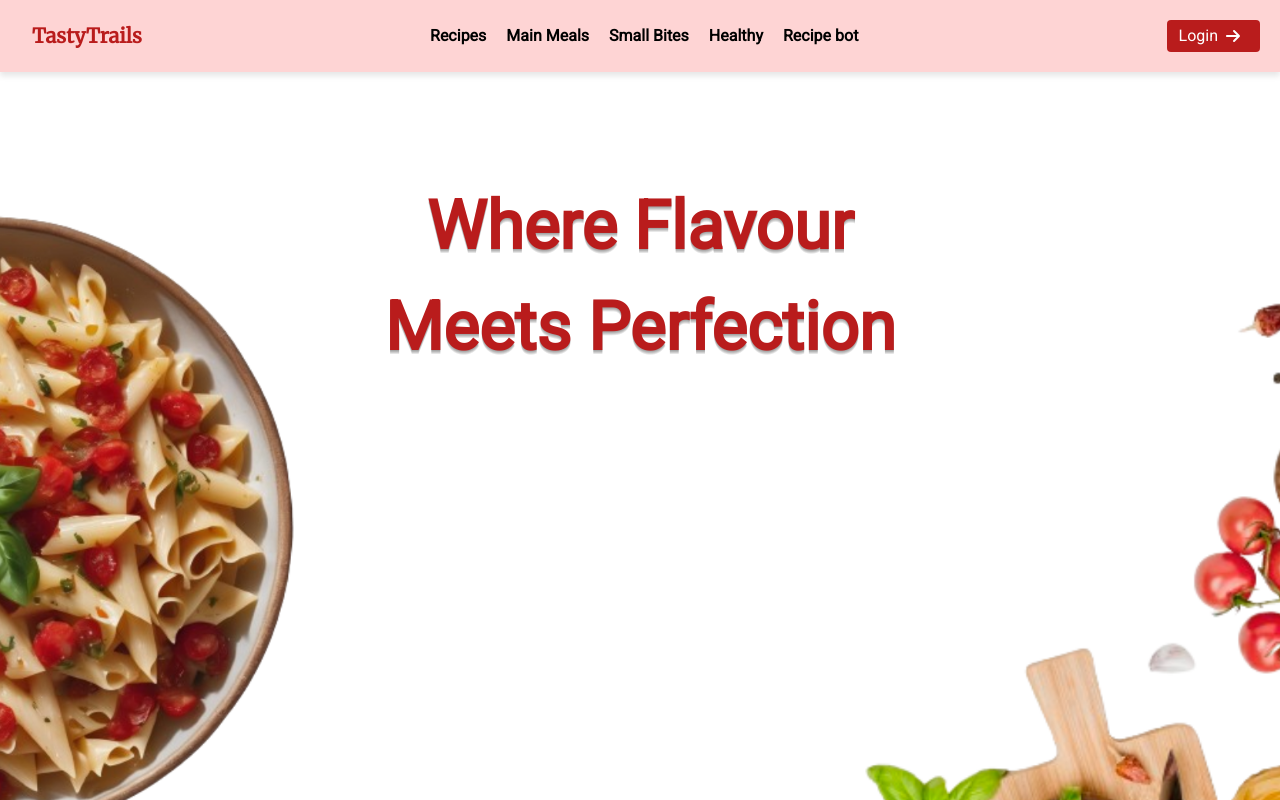
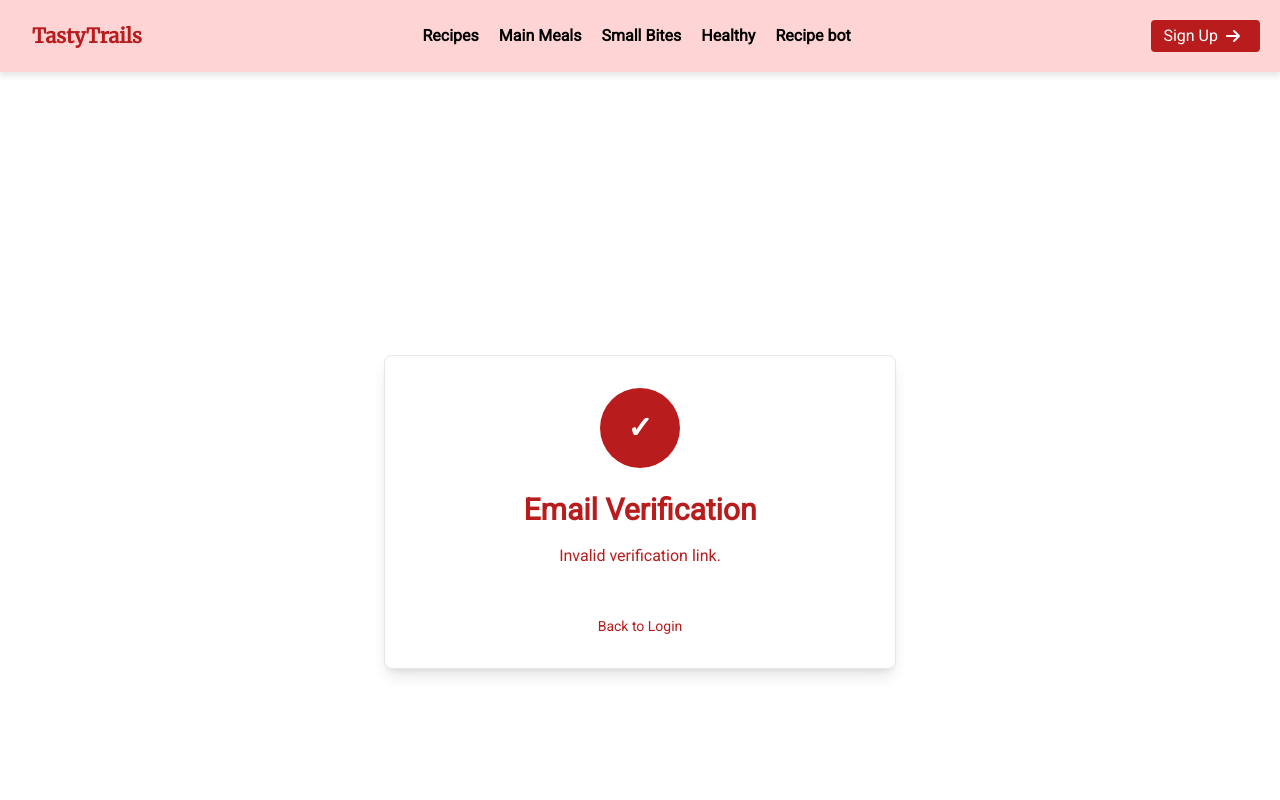
Before and after one commit to AlfiyaSiddique/TastyTrails, a React (Vite) app in the folder frontend/: page /verify-email in a window 1280 px wide. Before the commit this address led to /. Shown: the top 800 px of the page. Built offline with nearby package versions, Linux system fonts and the light colour scheme; no server answers.

Commit message:
frontend-email-verification

```diff
--- a/frontend/src/App.jsx
+++ b/frontend/src/App.jsx
@@ -22,7 +22,7 @@ import NotFound from "./Pages/NotFound.jsx";
 import ResetPassword from "./Pages/ResetPassword.jsx";
 import ForgotPassword from "./Pages/ForgotPassword.jsx";
 import RecipeSuggestions from "./Pages/RecipeSuggestions.jsx";
-
+import EmailVerification from "./Pages/EmailVerification.jsx"
 function App() {
   const [showScroll, setShowScroll] = useState(false);
 
@@ -61,6 +61,7 @@ function App() {
           <Route path="/" element={<Landing />} />
           <Route path="/login" element={<Login />} />
           <Route path="/signup" element={<Signup />} />
+          <Route path="/verify-email" element={<EmailVerification/>}></Route>
           <Route path="/forgot_password" element={<ForgotPassword />} />
           <Route path="/reset_password/:token" element={<ResetPassword />} />
           <Route
--- /dev/null
+++ b/frontend/src/Pages/EmailVerification.jsx
@@ -0,0 +1,110 @@
+import { useState, useEffect } from "react";
+import axios from "axios";
+import { useLocation } from "react-router-dom";
+import { toast, ToastContainer } from "react-toastify";
+import { useNavigate } from "react-router-dom";
+const AccountVerificationPage = () => {
+  const [isVerified, setIsVerified] = useState(false);
+  const [loading, setLoading] = useState(true); // To show loading while verifying
+  const [error, setError] = useState(null);
+  const location = useLocation();
+  const backendURL = import.meta.env.VITE_BACKEND_URL;
+  // Extract the token from the URL query parameters
+  const navigator = useNavigate();
+  const queryParams = new URLSearchParams(location.search);
+  const token = queryParams.get("token");
+  const jwt = queryParams.get("jtoken");
+  const userId = queryParams.get("id");
+  useEffect(() => {
+    if (token) {
+      verifyAccount(token);
+    } else {
+      setError("Invalid verification link.");
+      setLoading(false);
+    }
+  }, [token]);
+
+  // Function to handle account verification
+  const verifyAccount = async (token) => {
+    try {
+      setLoading(true);
+
+      // Send a GET request with the token in the URL
+      const response = await axios.get(
+        `${backendURL}/api/verify-account?token=${token}`
+      );
+
+      if (response.status === 200) {
+        const userData = await axios.post(`${backendURL}/api/user/fetch`, {
+          id: userId,
+        });
+        console.log(userData);
+        setTimeout(() => {
+          setIsVerified(true);
+          navigator(`/user/${userData.data._id}`, {
+            state: { user: userData.data },
+          });
+        }, 2000); // Redirect after a short delay
+        localStorage.setItem("tastytoken", JSON.stringify(jwt));
+
+        localStorage.setItem(
+          "username",
+          JSON.stringify(userData.data.username)
+        );
+
+
+      } else {
+        setError("Verification failed. Please try again.");
+      }
+    } catch (error) {
+      setError(
+        error.response?.data?.message ||
+          "Verification failed. Please try again."
+      );
+    } finally {
+      setLoading(false);
+    }
+  };
+
+  return (
+    <div className="min-h-screen flex items-center justify-center bg-white mt-10">
+      <ToastContainer
+        position="top-center"
+        autoClose={5000}
+        hideProgressBar
+        newestOnTop
+      />
+      <div className="w-full max-w-lg bg-white shadow-lg rounded-lg overflow-hidden border border-gray-200">
+        <div className="p-8 flex flex-col justify-center items-center">
+          <div className="w-20 h-20 rounded-full bg-red-700 flex items-center justify-center mb-6">
+            <span className="text-white text-3xl font-semibold">✓</span>
+          </div>
+
+          <h2 className="text-3xl font-bold text-center text-red-700 mb-4">
+            Email Verification
+          </h2>
+
+          {loading ? (
+            <p className="text-center text-gray-600 mb-8">
+              Verifying your account...
+            </p>
+          ) : error ? (
+            <p className="text-center text-red-700 mb-8">{error}</p>
+          ) : (
+            <p className="text-center text-gray-600 mb-8">
+              Your account has been verified successfully.
+            </p>
+          )}
+
+          <p className="text-center text-sm mt-4">
+            <a href="/login" className="text-red-700 hover:underline">
+              Back to Login
+            </a>
+          </p>
+        </div>
+      </div>
+    </div>
+  );
+};
+
+export default AccountVerificationPage;
--- a/frontend/src/Pages/Signup.jsx
+++ b/frontend/src/Pages/Signup.jsx
@@ -18,7 +18,8 @@ const Signup = () => {
   const backendURL = import.meta.env.VITE_BACKEND_URL;
   const [passwordFocused, setPasswordFocused] = useState(false);
   const [show, setShow] = useState(false);
-  const [loading, setLoading] = useState(false)
+  const [loading, setLoading] = useState(false);
+  const [submitting, setSubmitting] = useState(false);
   const [form, setForm] = useState({
     // Signup Form Data
     firstName: "",
@@ -83,9 +84,9 @@ const Signup = () => {
   const handleSubmit = async (e) => {
     // Handle Signup Submit
     e.preventDefault();
-    setLoading(true)
+    setSubmitting(true)
     let submitable = true;
-
+    console.log(form)
     Object.values(error).forEach((val) => {
       if (val) {
         submitable = false;
@@ -96,36 +97,25 @@ const Signup = () => {
     if (submitable) {
       const usernames = await getUsernames();
       if (usernames.includes(form.username)) {
-        setLoading(false)
+        setSubmitting(false)
         toast.error("Username already exist please try another.");
       } else {
         axios
           .post(`${backendURL}/api/signup`, form)
           .then((res) => {
             if (res.data.success) {
-              setLoading(false)
-              toast.success("User Created Successfully");
-              localStorage.setItem(
-                "tastytoken",
-                JSON.stringify(res.data.token)
-              );
-              // creating a token named "username" for storing logged in user's name for comment purposes
-              localStorage.setItem(
-                "username",
-                JSON.stringify(res.data.user.username)
-              );
-              navigator(`/user/${res.data.user._id}`, {
-                state: { user: res.data.user },
-              });
+              setSubmitting(false)
+              toast.success("Please check your Email to verify your account");
+
             }
           })
           .catch((err) => {
-            setLoading(false)
+            setSubmitting(false)
             toast.error(err.response.data.message);
           });
       }
     } else {
-      setLoading(false)
+      setSubmitting(false)
       toast.error("Fill all fields with valid values");
     }
   };
@@ -369,6 +359,16 @@ const Signup = () => {
               </Link>
             </p>
           </form>
+          {submitting && (
+        <div className="fixed inset-0 bg-gray-600 bg-opacity-50 flex items-center justify-center z-50">
+        <div className="bg-white p-6 rounded-lg shadow-lg w-96">
+          <div className="flex justify-center items-center space-x-2">
+            <div className="spinner-border animate-spin inline-block w-8 h-8 border-4 rounded-full border-t-transparent border-blue-500" role="status"></div>
+            <p className="text-lg font-semibold text-gray-800">Processing Sign-Up... Please Wait</p>
+          </div>
+        </div>
+      </div>
+      )}
         </div>
       </div>
     </div>
```
